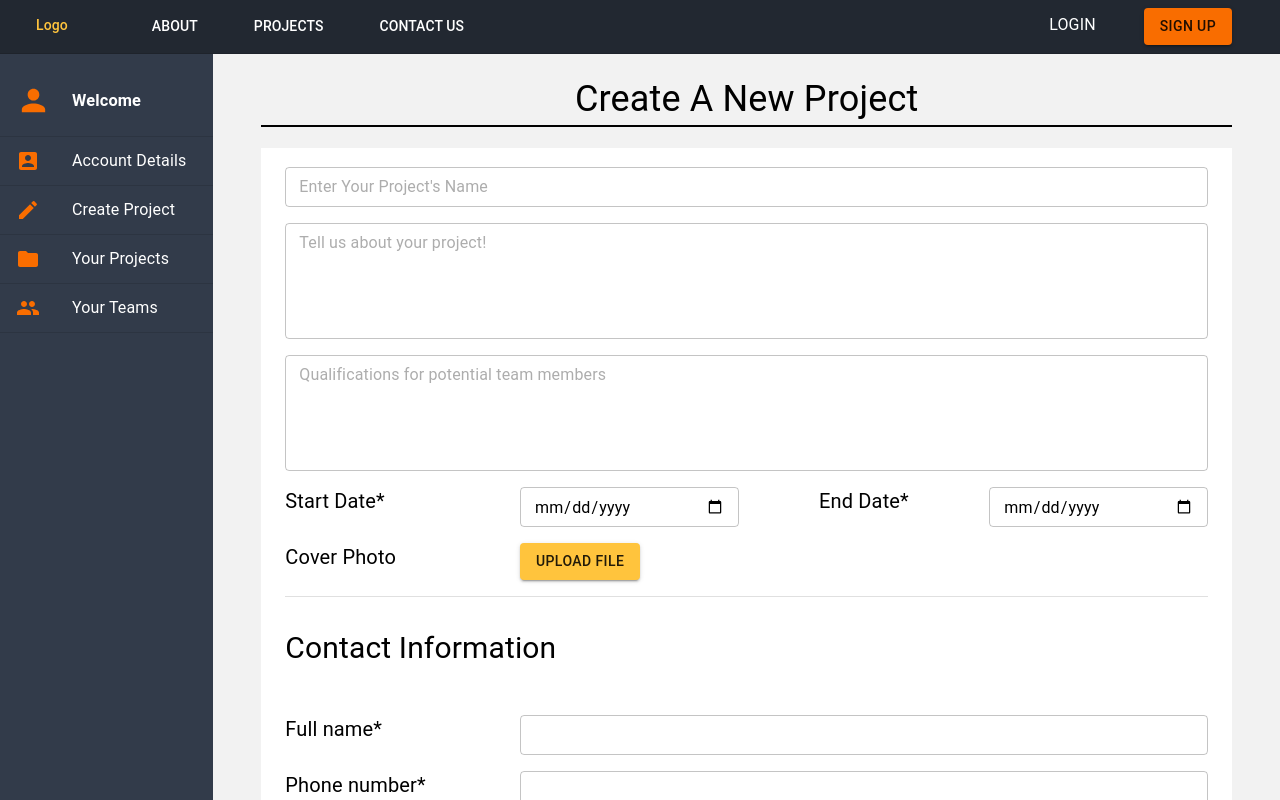
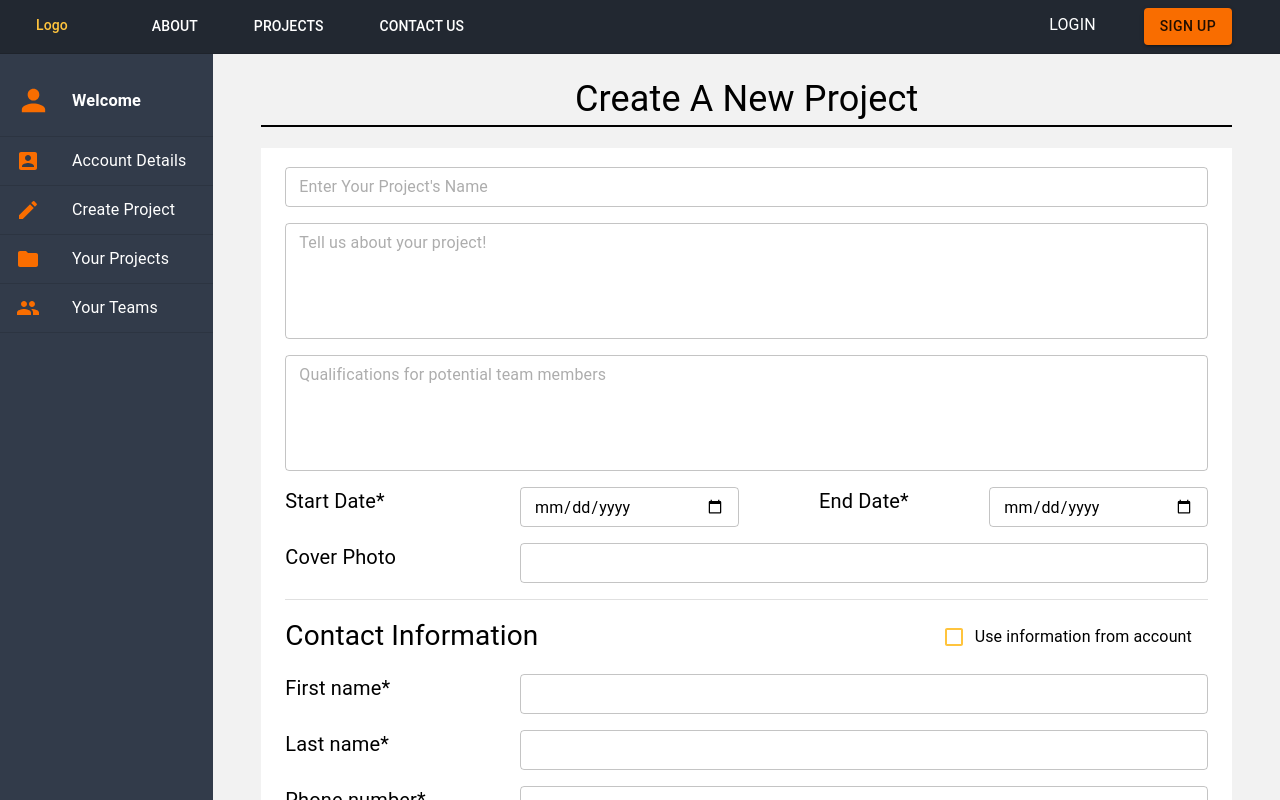
Before and after one commit to CodeAgainstRacism/codeagainstracism.org, a React (Create React App) app in the folder frontend/: page /newProjectForm in a window 1280 px wide. Shown: the top 800 px of the page. Built offline with nearby package versions, Linux system fonts and the light colour scheme; no server answers.

Commit message:
checkbox and backend posting, get

```diff
--- a/frontend/src/config.js
+++ b/frontend/src/config.js
@@ -1,5 +1,6 @@
 module.exports = {
-  BACKEND_URL: "http://ec2-18-191-183-102.us-east-2.compute.amazonaws.com:4000/" || "http://localhost:4000/"
-  //process.env.REACT_APP_BACKEND_URL || "http://localhost:4000/",
+  BACKEND_URL: process.env.REACT_APP_BACKEND_URL || "http://localhost:4000/"
+  //,
+  //"http://ec2-18-191-183-102.us-east-2.compute.amazonaws.com:4000" || "http://localhost:4000/"
   //REMEMBER TO CHANGE IT BACK BEFORE YOU MAKE ANY TYPES OF PUSHES
 };
--- a/frontend/src/pages/NewProjectForm.jsx
+++ b/frontend/src/pages/NewProjectForm.jsx
@@ -7,13 +7,24 @@ import {Container,
         Grid,
         Box,
         withStyles} from '@material-ui/core';
+import FormControlLabel from '@material-ui/core/FormControlLabel';
+import Checkbox from '@material-ui/core/Checkbox';
 import Divider from '@material-ui/core/Divider';
 import SideBar from "../components/SideBarOrganization";
 import axios from 'axios';
 import { BACKEND_URL } from '../config';
 
+const YellowCheckbox = withStyles({
+  root: {
+    color: "#FFC43D",
+    '&$checked': {
+      color: "#FFC43D",
+    },
+  },
+  checked: {},
+})((props) => <Checkbox color="default" {...props} />);
+
 const projectFormStyles = theme => ({
-
     root: {
       flexGrow: 1,
     },
@@ -46,6 +57,10 @@ const projectFormStyles = theme => ({
       paddingBottom: "5%",
       minHeight: "100vh",
     },
+
+    contactlabelbox:{
+      fontSize: theme.spacing(3.5)
+    }
   }
   )
 
@@ -53,58 +68,97 @@ class NewProjectForm extends React.Component {
   constructor(props) {
     super(props);
     this.state = {
-      projectName: '',
+      name: '',
       description: '',
-      roles: '',
+      qualifications: '',
       startDate: '',
       endDate: '',
-      fullName: '',
+      firstName: '',
+      lastName: '',
       phone: '',
       email: '',
-      organization: ''};
+      organization: '',
+      cb: false};
 
     this.handleInputChange = this.handleInputChange.bind(this);
     this.handleSubmit = this.handleSubmit.bind(this);
+    this.handleChange = this.handleChange.bind(this);
+
   }
+
+  handleChange = (event) =>{
+
+    this.setState({
+      [event.target.name]: event.target.checked
+     });
+
+     if(this.state.cb === false){
+
+      axios.get(`${BACKEND_URL}/users/2`,
+      {
+        params: {}
+      }
+      )
+    .then( (response) => {
+      console.log(response.data);  //logs on console when run
+
+
+      this.setState({ firstName: response.data.firstName,
+         lastName: response.data.lastName,
+        phone: response.data.phoneNumber,
+        email: response.data.email,
+       // organization: response.data.ownedOrganization.name,
+                        });
+    })
+    .catch(function (error) {
+      console.log(error);
+    })
+
+    }
+
+    else{
+      this.setState({
+        //organization should not be on there, full name split into first and last
+        firstName: '',
+        lastName: '',
+        phone: '',
+        email: '',
+        //organization: '',
+
+       });
+    }
+}
 
   handleInputChange(event) {
     const target = event.target;
     const value = target.value;
     const name = target.name;
-
     this.setState({
       [name]: value
     });
    }
 
   handleSubmit(event) {
-    alert('A projectname was submitted: ' + this.state.projectName);
-    alert('A description was submitted: ' + this.state.description);
-    alert('A roles was submitted: ' + this.state.roles);
-    alert('A startDate was submitted: ' + this.state.startDate);
-    alert('A endDate was submitted: ' + this.state.endDate);
-    alert('A fullName was submitted: ' + this.state.fullName);
-    alert('A phone was submitted: ' + this.state.phone);
-    alert('A email was submitted: ' + this.state.email);
-    alert('A organization was submitted: ' + this.state.organization);
 
     event.preventDefault();
     const data = {
-      projectName: this.state.projectName,
+        name: this.state.name,
         description: this.state.description,
-        roles: this.state.roles,
+       // qualifications: this.state.qualifications, //not in route yet
         startDate: this.state.startDate,
         endDate: this.state.endDate,
-        fullName: this.state.fullName,
-        phone: this.state.phone,
-        email: this.state.email,
-        organization: this.state.organization
+        // fullName: this.state.fullName, //this stuff is not on the route yet and below
+        // phone: this.state.phone,
+        // email: this.state.email,
+        // organization: this.state.organization
+         //contact info use a checkbox that can use get requestto get info from the user and fil it out
+         //change file to textfield where user uploads a url of their image
     }
-    axios.post(`${BACKEND_URL}projects`, {  //JSON curlies
+    axios.post(`${BACKEND_URL}projects`,   //JSON curlies
       // params needed if multiple sets of data like params:{data}
      //  this is JSON data with name, contact info, description correspond to textfields
       data
-    })
+    )
     .then(function (response) {
       console.log(data);  //logs on console when run
     })
@@ -132,14 +186,14 @@ class NewProjectForm extends React.Component {
             <Container style={{ backgroundColor: "white", paddingTop:"2%", paddingBottom: "2%" }}>
               <Grid container spacing={2} className = {classes.gridText}>
                 <Grid item xs = {12} >
-                  <TextField value = {this.state.projectName} onChange = {this.handleInputChange} name = "projectName" label = "Enter Your Project's Name"/>
+                  <TextField value = {this.state.name} onChange = {this.handleInputChange} name = "name" label = "Enter Your Project's Name" type = "string"/>
               </Grid>
               <Grid item xs = {12} >
-                  <TextField value = {this.state.description} onChange = {this.handleInputChange} name = "description" label = "Tell us about your project! " rows = "5"  multiline = {true}/>
+                  <TextField value = {this.state.description} onChange = {this.handleInputChange} name = "description" label = "Tell us about your project! " type = "string" rows = "5"  multiline = {true}/>
               </Grid>
 
               <Grid item xs = {12} >
-               <TextField value = {this.state.roles} onChange = {this.handleInputChange}name = "roles" label = "Qualifications for potential team members" rows = "5" multiline = {true}/>
+               <TextField value = {this.state.qualifications} onChange = {this.handleInputChange}name = "qualifications" label = "Qualifications for potential team members" rows = "5" multiline = {true}/>
               </Grid>
               <Grid  item  xs = {3} >
                   Start Date*
@@ -157,21 +211,43 @@ class NewProjectForm extends React.Component {
                   Cover Photo
               </Grid>
               <Grid item container  xs = {9} justify = "flex-start"   >
-                  <Button variant="contained" component="label" color = "primary">
-                    Upload File
-                    <input type="file" style={{ display: "none" }}/>
-                  </Button>
+                <TextField></TextField>
               </Grid>
+
+
               <Grid item xs = {12} >
-                <Divider variant="fullWidth"/>
-                <p style={{fontSize: "30px"}}>Contact Information</p>
+              <Divider variant="fullWidth"/>
               </Grid>
+
+              <Grid item container xs = {6} className = {classes.contactlabelbox} justify = "flex-start">
+
+                Contact Information
+              </Grid>
+              <Grid item container xs = {6} justify = "flex-end">
+              <FormControlLabel
+                  control={<YellowCheckbox  onChange={this.handleChange} name="cb" checked={this.state.cb}/> }
+                label="Use information from account"
+               />
+
+              </Grid>
+
+
+
+
               <Grid item xs = {3} >
-                  Full name*
+                  First name*
               </Grid>
               <Grid item xs = {9} >
-                  <TextField value = {this.state.name} onChange = {this.handleInputChange} name = "fullName"/>
+                  <TextField value = {this.state.firstName} onChange = {this.handleInputChange} name = "firstName"/>
               </Grid>
+
+              <Grid item xs = {3} >
+                  Last name*
+              </Grid>
+              <Grid item xs = {9} >
+                  <TextField value = {this.state.lastName} onChange = {this.handleInputChange} name = "lastName"/>
+              </Grid>
+
               <Grid item xs = {3} >
                   Phone number*
               </Grid>
@@ -184,12 +260,7 @@ class NewProjectForm extends React.Component {
               <Grid item xs = {9}>
                   <TextField value = {this.state.email} onChange = {this.handleInputChange}name = "email"/>
               </Grid>
-              <Grid item xs = {3} >
-                  Organization*
-              </Grid>
-              <Grid item xs = {9} >
-                  <TextField value = {this.state.organization} onChange = {this.handleInputChange} name = "organization"/>
-              </Grid>
+
               <Grid item container xs={12} justify = "center">
                   <Button size = "large" type = "submit" color ="primary" variant = "contained">Submit</Button>
               </Grid>
--- a/frontend/src/pages/YourProjects.jsx
+++ b/frontend/src/pages/YourProjects.jsx
@@ -101,7 +101,7 @@ export default function YourProjects() {
   const [projectsIncomplete, setProjectsIncomplete] = useState([]);
 
   axios
-    .get(`${BACKEND_URL}projects/incomplete`, {
+    .get(`${BACKEND_URL}projects/incomplete`, { // /projects/incomplete
       params: {},
     })
     .then(function (response) {
```
